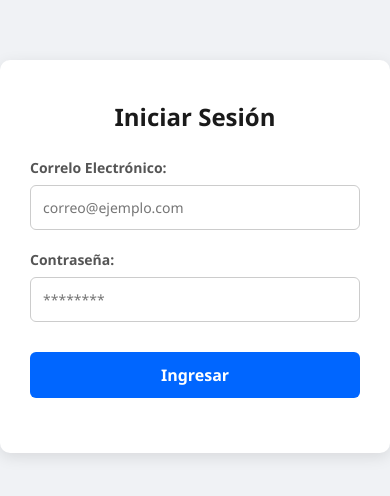
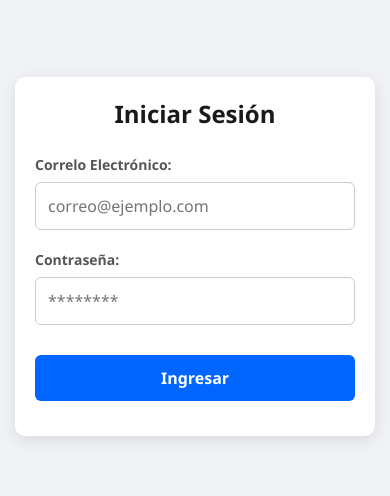
Before and after one commit to OscarZurielGarciaOrtega/utileria, a plain HTML site: page login.html in a window 390 px wide. Shown: the part 166-662 px from the top of the page. Drawn offline with Linux system fonts and the light colour scheme.

Commit message:
Add files via upload

```diff
--- a/css/styles.css
+++ b/css/styles.css
@@ -1,6 +1,4 @@
-/* =========================================
-   RESET BÁSICO
-========================================= */
+
 * {
     box-sizing: border-box;
     margin: 0;
@@ -9,26 +7,24 @@
 }
 
 body {
-    /* Un fondo gris muy claro para que resalten las tarjetas blancas */
+
     background-color: #f0f2f5;
     display: flex;
     justify-content: center;
     align-items: center;
-    height: 100vh; /* Ocupa toda la altura de la pantalla */
+    height: 100vh;
     color: #333;
 }
 
-/* =========================================
-   CONTENEDORES PRINCIPALES (TARJETAS)
-========================================= */
+
 .login-container,
 .registro-container {
     background: #ffffff;
     padding: 40px 30px;
     border-radius: 10px;
-    box-shadow: 0 4px 15px rgba(0, 0, 0, 0.1); /* Sombra suave */
+    box-shadow: 0 4px 15px rgba(0, 0, 0, 0.1);
     width: 100%;
-    max-width: 400px; /* Para que no se estire de más en monitores grandes */
+    max-width: 400px;
 }
 
 h1 {
@@ -38,9 +34,7 @@ h1 {
     font-size: 24px;
 }
 
-/* =========================================
-   FORMULARIOS E INPUTS
-========================================= */
+
 .input-group {
     margin-bottom: 20px;
 }
@@ -62,16 +56,13 @@ input {
     transition: border-color 0.3s;
 }
 
-/* Efecto cuando das clic para escribir */
 input:focus {
     border-color: #0066ff;
     outline: none;
     box-shadow: 0 0 0 3px rgba(0, 102, 255, 0.2);
 }
 
-/* =========================================
-   BOTONES
-========================================= */
+
 button {
     width: 100%;
     padding: 12px;
@@ -91,14 +82,11 @@ button:hover {
 }
 
 button:active {
-    transform: scale(0.98); /* Pequeño efecto de hundimiento al dar clic */
+    transform: scale(0.98);
 }
 
-/* =========================================
-   MODAL NATIVO (<dialog>)
-========================================= */
 dialog {
-    margin: auto; /* Centra el modal automáticamente */
+    margin: auto;
     padding: 30px;
     border-radius: 12px;
     border: none;
@@ -107,10 +95,10 @@ dialog {
     text-align: center;
 }
 
-/* El fondo oscuro que se pone detrás del modal */
+
 dialog::backdrop {
     background: rgba(0, 0, 0, 0.6);
-    backdrop-filter: blur(3px); /* Hace borroso lo de atrás */
+    backdrop-filter: blur(3px);
 }
 
 dialog h2 {
@@ -134,3 +122,30 @@ dialog p {
 #cerrarModal:hover {
     background-color: #c0392b;
 }
+
+
+@media screen and (max-width: 768px) {
+    body {
+        padding: 15px;
+    }
+
+
+    .login-container,
+    .registro-container,
+    dialog {
+        width: 100%;
+        max-width: 100%;
+        padding: 20px;
+        box-sizing: border-box;
+    }
+
+    input, button {
+        width: 100%;
+        font-size: 16px;
+        box-sizing: border-box;
+    }
+
+    h1 {
+        font-size: 1.5rem;
+    }
+}
```
